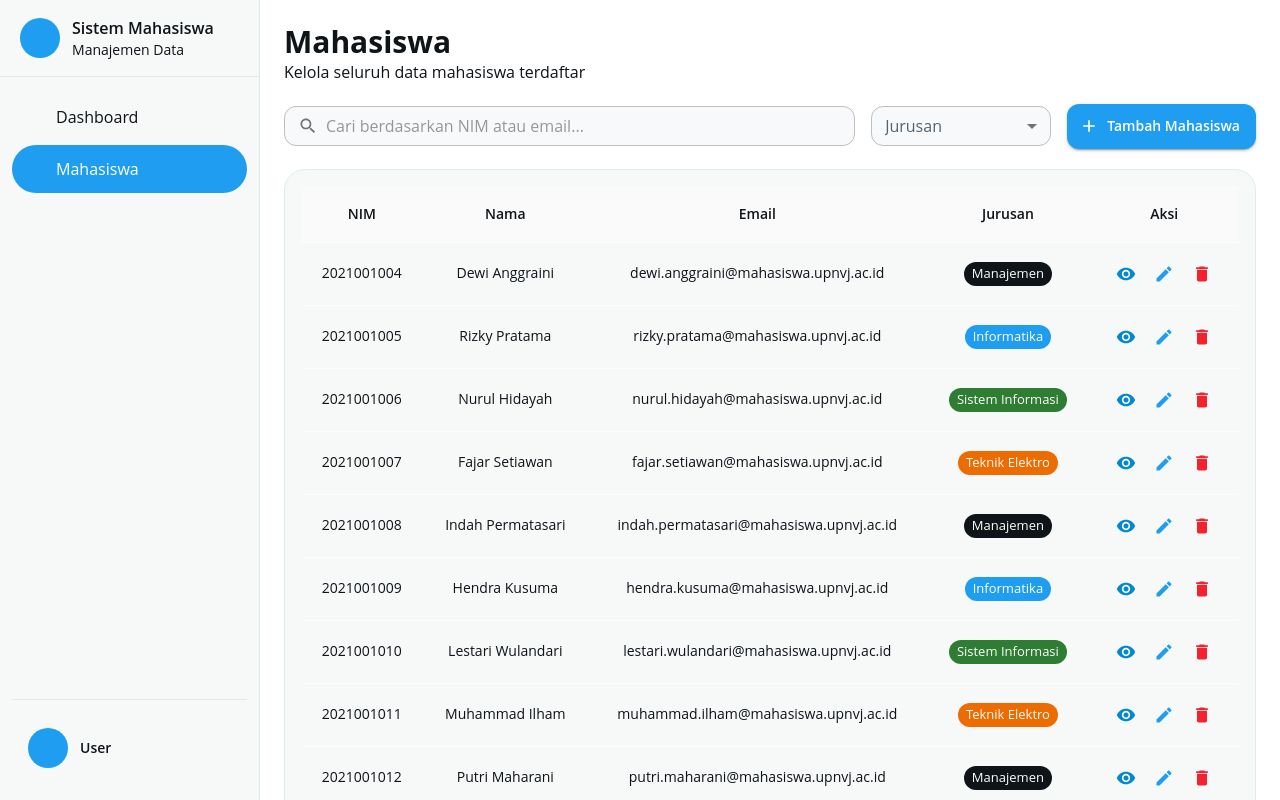
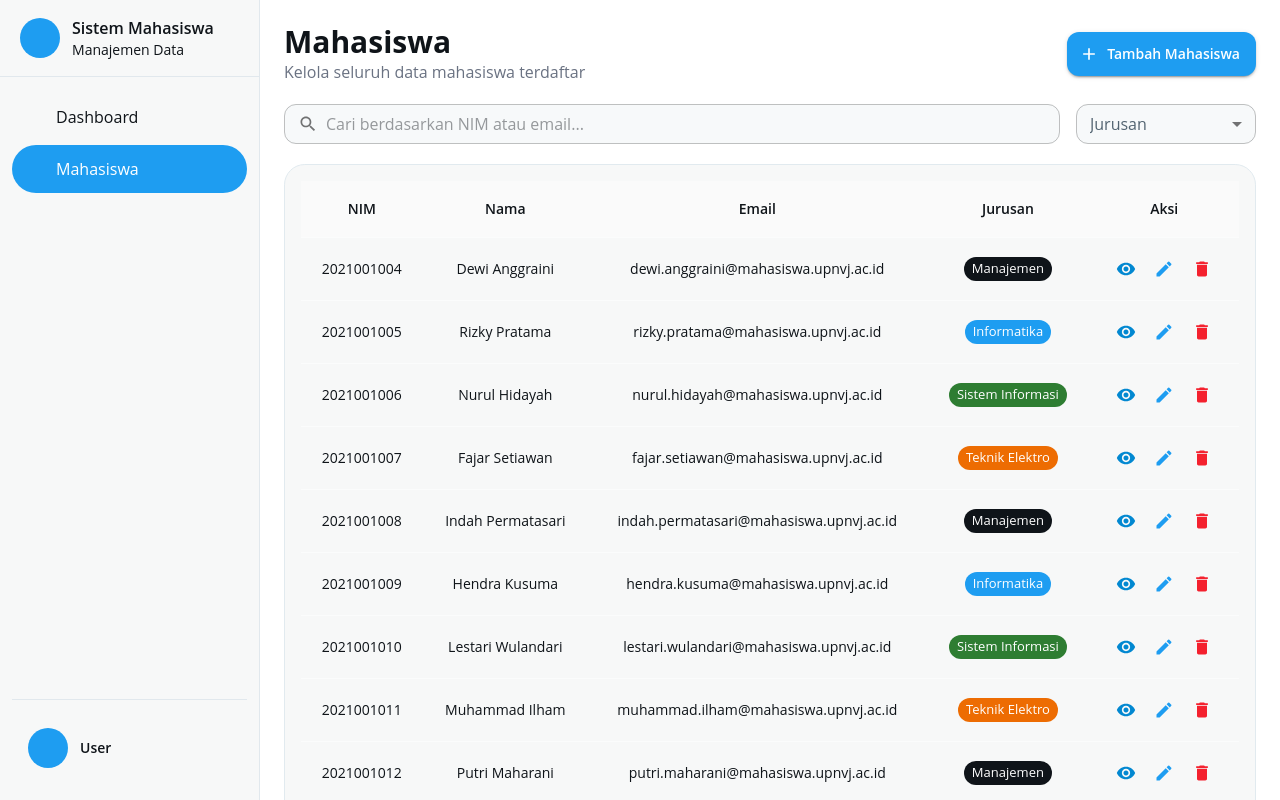
Before and after one commit to PutuRivan/tik-intern-test, a Next.js app: page /mahasiswa in a window 1280 px wide. Built offline with nearby package versions, Linux system fonts and the light colour scheme; data requests are answered from the project's data file; some icons are missing; what @mui/material-nextjs would draw is missing.

Commit message:
refactor:move tambah mahasiswa button into dashboard header

```diff
--- a/src/app/(dashboard)/mahasiswa/page.tsx
+++ b/src/app/(dashboard)/mahasiswa/page.tsx
@@ -82,6 +82,10 @@ export default function MahasiswaPage() {
       <DashboardHeader
         title="Mahasiswa"
         description="Kelola seluruh data mahasiswa terdaftar"
+        action={{
+          label: 'Tambah Mahasiswa',
+          href: '/mahasiswa/tambah',
+        }}
       />
 
       <div className="flex w-full min-w-0 flex-col gap-4 lg:flex-row lg:items-center">
@@ -122,20 +126,6 @@ export default function MahasiswaPage() {
             ))}
           </Select>
         </FormControl>
-
-        <Button
-          variant="contained"
-          startIcon={<Add />}
-          onClick={() => router.push("/mahasiswa/tambah")}
-          sx={{
-            fontWeight: 600,
-            whiteSpace: "nowrap",
-            width: { xs: "100%", sm: "auto" },
-            flexShrink: 0,
-          }}
-        >
-          Tambah Mahasiswa
-        </Button>
       </div>
 
       <TableMahasiswa
--- a/src/components/dashboard/dashboard-header.tsx
+++ b/src/components/dashboard/dashboard-header.tsx
@@ -1,18 +1,66 @@
+"use client"
+
 import React from "react";
+import Link from "next/link";
+import { Button, IconButton, Tooltip } from "@mui/material";
+import { Add } from "@mui/icons-material";
+import { useMediaQuery, useTheme } from "@mui/material";
+
+interface ActionButton {
+  label: string;
+  href: string;
+  icon?: React.ReactNode;
+}
 
 interface DashboardHeaderProps {
   title: string;
   description: string;
+  action?: ActionButton;
 }
 
 export default function DashboardHeader({
   title,
   description,
+  action
 }: DashboardHeaderProps) {
+  const theme = useTheme();
+  const isMobile = useMediaQuery(theme.breakpoints.down('sm'));
   return (
-    <div>
-      <h1 className="text-3xl font-bold">{title}</h1>
-      <p className="text-md">{description}</p>
+    <div className="flex items-center justify-between gap-4">
+      <div>
+        <h1 className="text-3xl font-bold">{title}</h1>
+        <p className="text-md text-gray-500">{description}</p>
+      </div>
+
+      {/* Only renders if action is provided */}
+      {action && (
+        <Link href={action.href}>
+          {isMobile ? (
+            // Mobile — icon only with tooltip
+            <Tooltip title={action.label} placement="left">
+              <IconButton
+                color="primary"
+                sx={{
+                  bgcolor: 'primary.main',
+                  color: 'white',
+                  '&:hover': { bgcolor: 'primary.dark' },
+                }}
+              >
+                {action.icon ?? <Add />}
+              </IconButton>
+            </Tooltip>
+          ) : (
+            // Tablet / Desktop — full button with text
+            <Button
+              variant="contained"
+              startIcon={action.icon ?? <Add />}
+              sx={{ fontWeight: 600, whiteSpace: 'nowrap' }}
+            >
+              {action.label}
+            </Button>
+          )}
+        </Link>
+      )}
     </div>
   );
 }
--- a/src/components/dashboard/table-mahasiswa.tsx
+++ b/src/components/dashboard/table-mahasiswa.tsx
@@ -39,7 +39,6 @@ interface TableMahasiswaProps {
   limit?: number;
   onPageChange?: (newPage: number) => void;
   onlimitChange?: (newlimit: number) => void;
-  // Delete prop — optional so dashboard doesn't need it
   onDelete?: (id: number) => void;
 }
 
```
